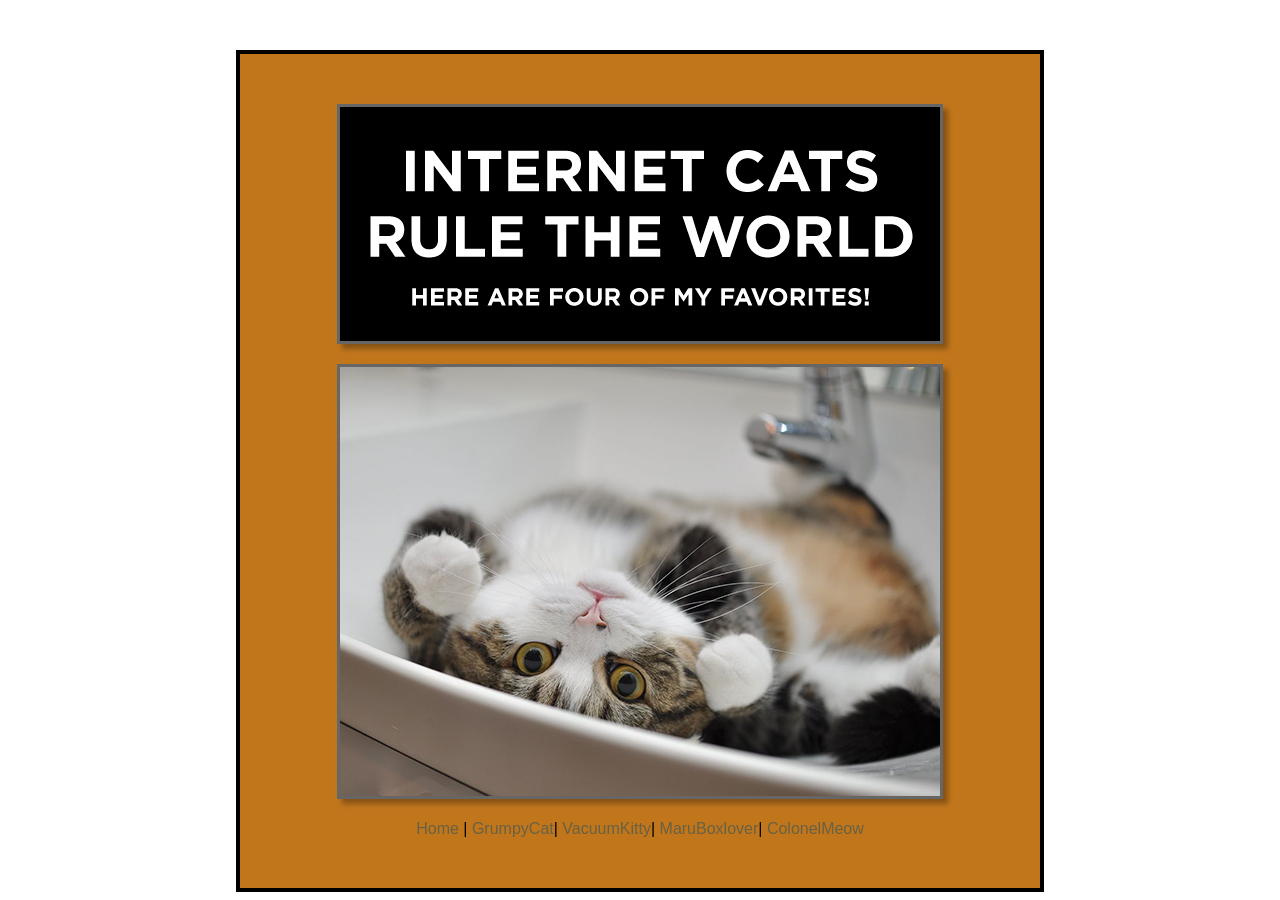
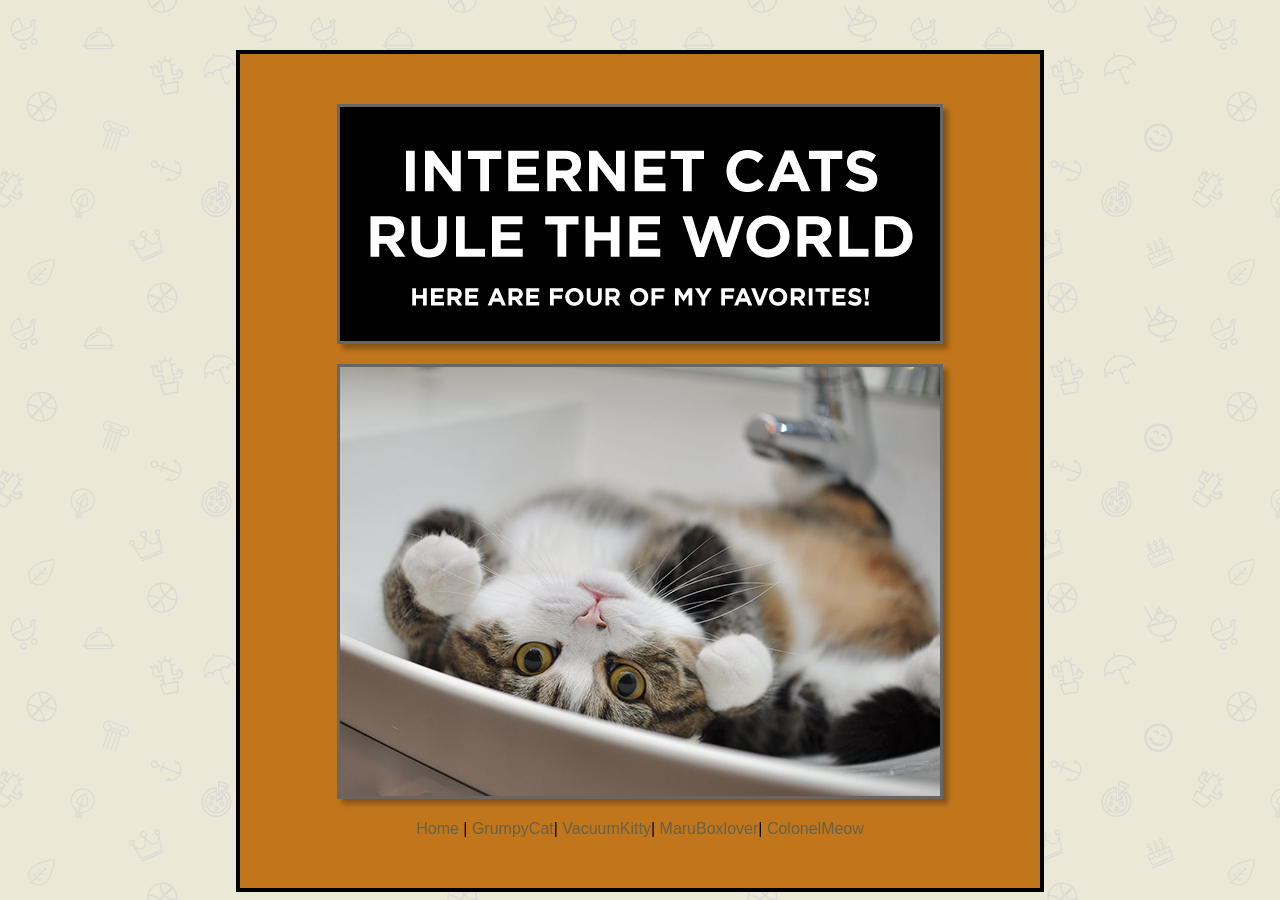
Before and after one commit to doodlecap/doodlecap.github.io, a plain HTML site: page index.html in a window 1280 px wide. Drawn offline with Linux system fonts and the light colour scheme.

Commit message:
Update cats.css
deleted images folder

```diff
--- a/cats.css
+++ b/cats.css
@@ -1,4 +1,4 @@
-html {background-image: url(../images/giftly.png);}
+html {background-image: url(../giftly.png);}
 body {
     width:700px;
     padding:50px;
```
